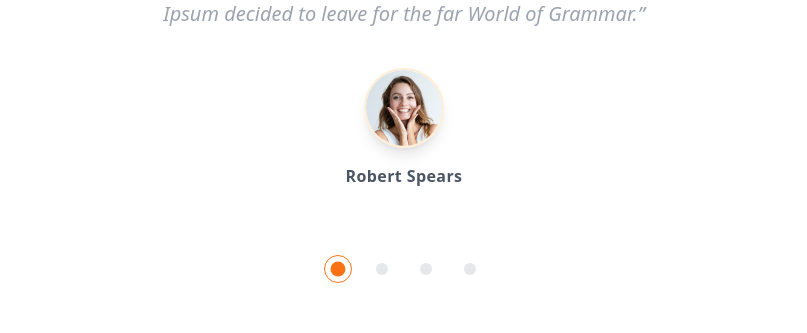
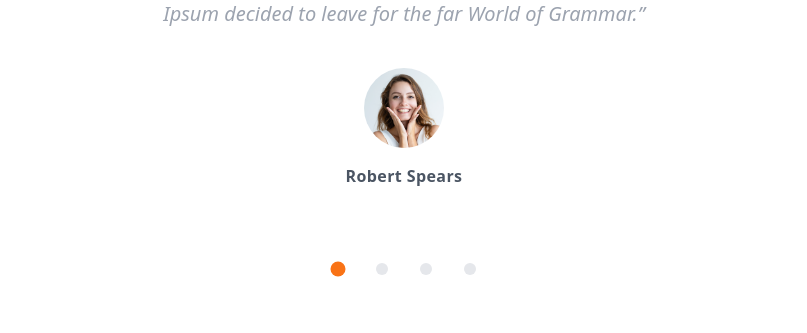
Before and after one commit to bilalbasharat786/frontend, a React (Vite) app: page / in a window 1280 px wide. Shown: the part 6681-7014 px from the top of the page, without its empty margins (236-1043 px from the left). Built offline with nearby package versions, Linux system fonts and the light colour scheme; some icons are missing.

Commit message:
style: Update animation properties and clean up styles in Gallery, Services, and Testimonials components for improved visual consistency

```diff
--- a/src/components/Gallery.jsx
+++ b/src/components/Gallery.jsx
@@ -1,5 +1,5 @@
 import React, { useState, useEffect } from 'react';
-import { motion, AnimatePresence } from 'framer-motion'; // Animation library
+import { motion, AnimatePresence } from 'framer-motion';
 // Images import
 import img1 from '../assets/img_1.jpg';
 import img2 from '../assets/img_2.jpg';
--- a/src/components/Services.jsx
+++ b/src/components/Services.jsx
@@ -75,7 +75,7 @@ const Services = () => {
               {/* Icon Container with Hover Animation */}
               <motion.div
                 whileHover={{ scale: 1.1, rotate: 5 }}
-                className="mb-6 p-4 bg-white rounded-2xl shadow-sm group-hover:shadow-md transition-all duration-300"
+                className="mb-6 p-4 "
               >
                 <img
                   src={service.icon}
--- a/src/components/Testimonials.jsx
+++ b/src/components/Testimonials.jsx
@@ -38,10 +38,10 @@ const Testimonials = () => {
 
         {/* Main Heading with Scroll Animation */}
         <motion.h2
-          initial={{ opacity: 0, y: 20 }}
+          initial={{ opacity: 0, y: 80 }}
           whileInView={{ opacity: 1, y: 0 }}
-          viewport={{ once: true }}
-          transition={{ duration: 0.8 }}
+          viewport={{ repeat: true }}
+          transition={{ duration: 2 }}
           className="text-orange-500 text-4xl md:text-5xl font-bold mb-12 md:mb-16"
         >
           Happy Customers
@@ -71,7 +71,7 @@ const Testimonials = () => {
                 <img
                   src={reviews[activeTab].img}
                   alt={reviews[activeTab].name}
-                  className="w-16 h-16 md:w-20 md:h-20 rounded-full object-cover mb-4 shadow-lg border-2 border-orange-100"
+                  className="w-16 h-16 md:w-20 md:h-20 rounded-full object-cover mb-4 "
                 />
                 <span className="text-gray-600 font-semibold tracking-wide">
                   {reviews[activeTab].name}
@@ -96,7 +96,7 @@ const Testimonials = () => {
               {activeTab === index && (
                 <motion.span
                   layoutId="activeDot"
-                  className="absolute inset-0 border border-orange-500 rounded-full"
+                  className="absolute inset-0  border-orange-500 rounded-full"
                 />
               )}
             </button>
```
Also changed, not shown: 1 other file (tests, documents, lock files or other folders).
